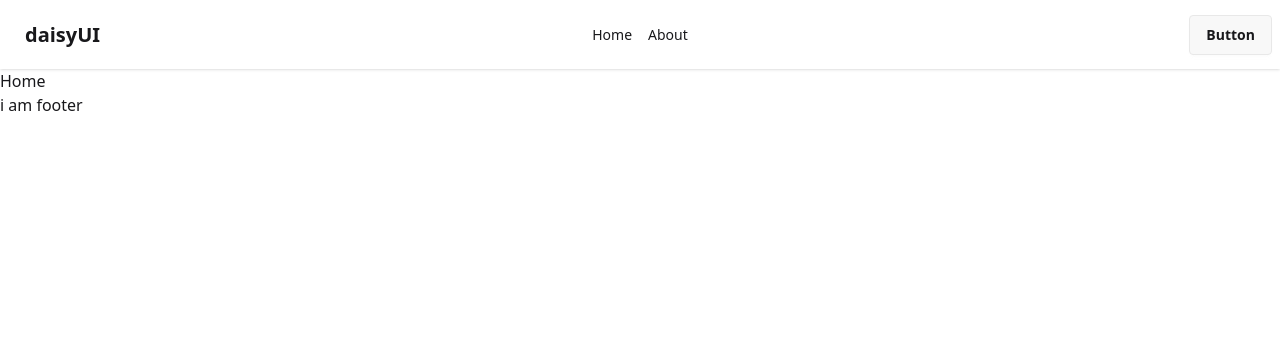
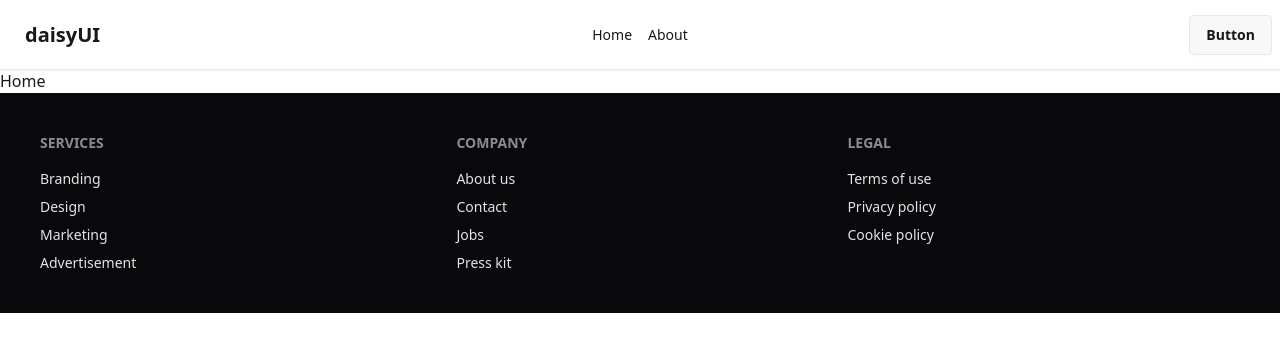
Before and after one commit to Jony2697/book-vibe, a React (Vite) app: page / in a window 1280 px wide. Shown: the top 352 px of the page. Built offline with nearby package versions, Linux system fonts and the light colour scheme.

Commit message:
footer added

```diff
--- a/src/components/Footer/Footer.jsx
+++ b/src/components/Footer/Footer.jsx
@@ -2,9 +2,28 @@
 
 const Footer = () => {
     return (
-        <div>
-            <h1>i am footer</h1>
-        </div>
+        <footer className="footer sm:footer-horizontal bg-neutral text-neutral-content p-10">
+            <nav>
+                <h6 className="footer-title">Services</h6>
+                <a className="link link-hover">Branding</a>
+                <a className="link link-hover">Design</a>
+                <a className="link link-hover">Marketing</a>
+                <a className="link link-hover">Advertisement</a>
+            </nav>
+            <nav>
+                <h6 className="footer-title">Company</h6>
+                <a className="link link-hover">About us</a>
+                <a className="link link-hover">Contact</a>
+                <a className="link link-hover">Jobs</a>
+                <a className="link link-hover">Press kit</a>
+            </nav>
+            <nav>
+                <h6 className="footer-title">Legal</h6>
+                <a className="link link-hover">Terms of use</a>
+                <a className="link link-hover">Privacy policy</a>
+                <a className="link link-hover">Cookie policy</a>
+            </nav>
+        </footer>
     );
 };
 
```
